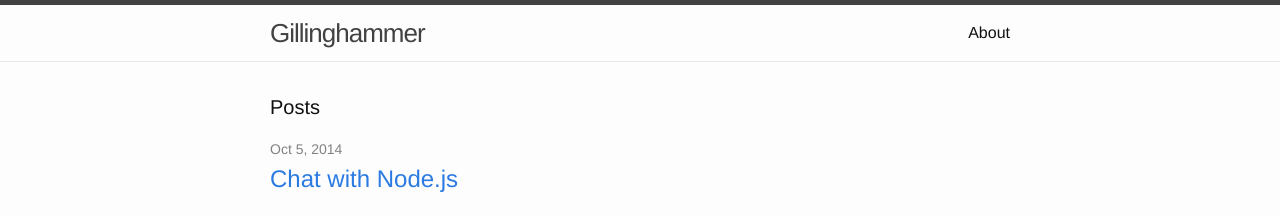
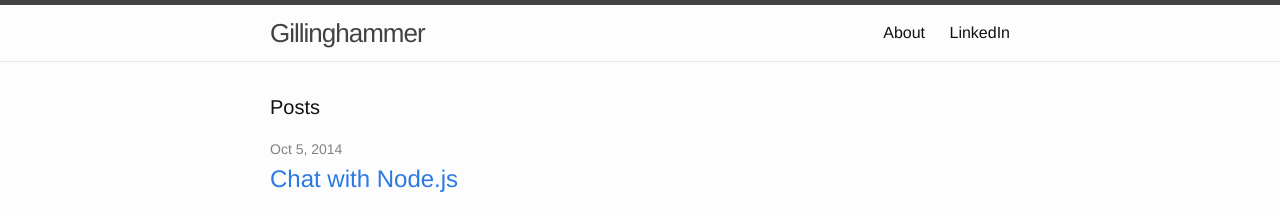
Before and after one commit to Gillinghammer/gillinghammer.github.io, a Jekyll site: the page built from index.html, in a window 1280 px wide. Shown: the top 216 px of the page. Built offline with Jekyll 4.4.1, drawn with Linux system fonts in a browser that asks for light colours.

Commit message:
linkedin added

```diff
--- a/_includes/header.html
+++ b/_includes/header.html
@@ -19,6 +19,7 @@
           <a class="page-link" href="{{ page.url | prepend: site.baseurl }}">{{ page.title }}</a>
           {% endif %}
         {% endfor %}
+          <a class="page-link" href="https://www.linkedin.com/in/colingillingham">LinkedIn</a>
       </div>
     </nav>
 
```
